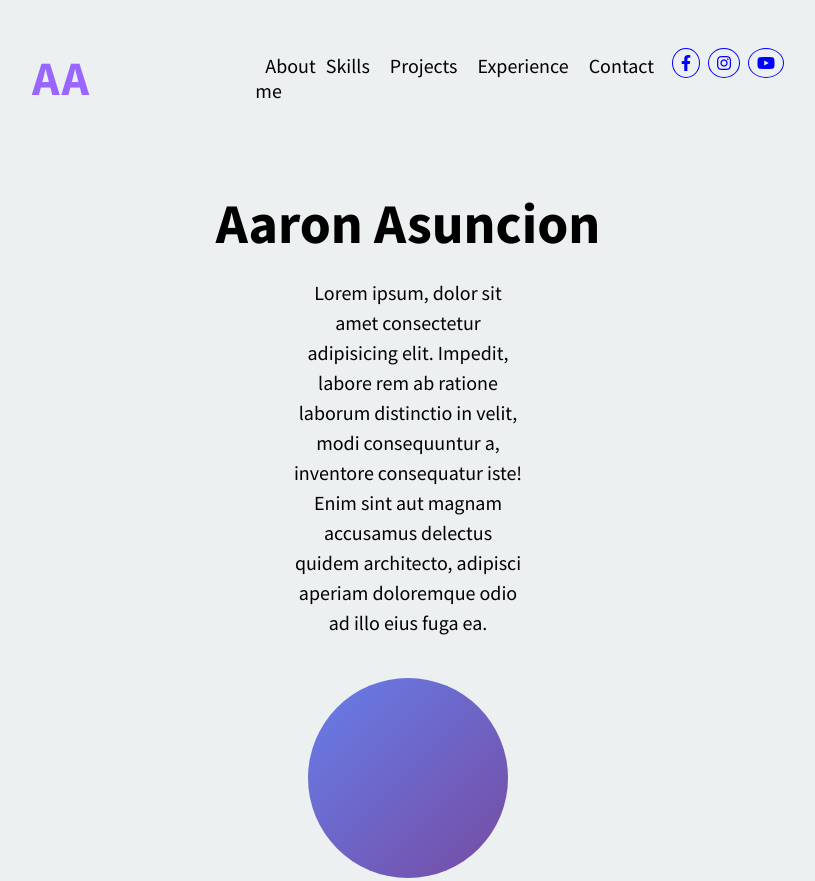
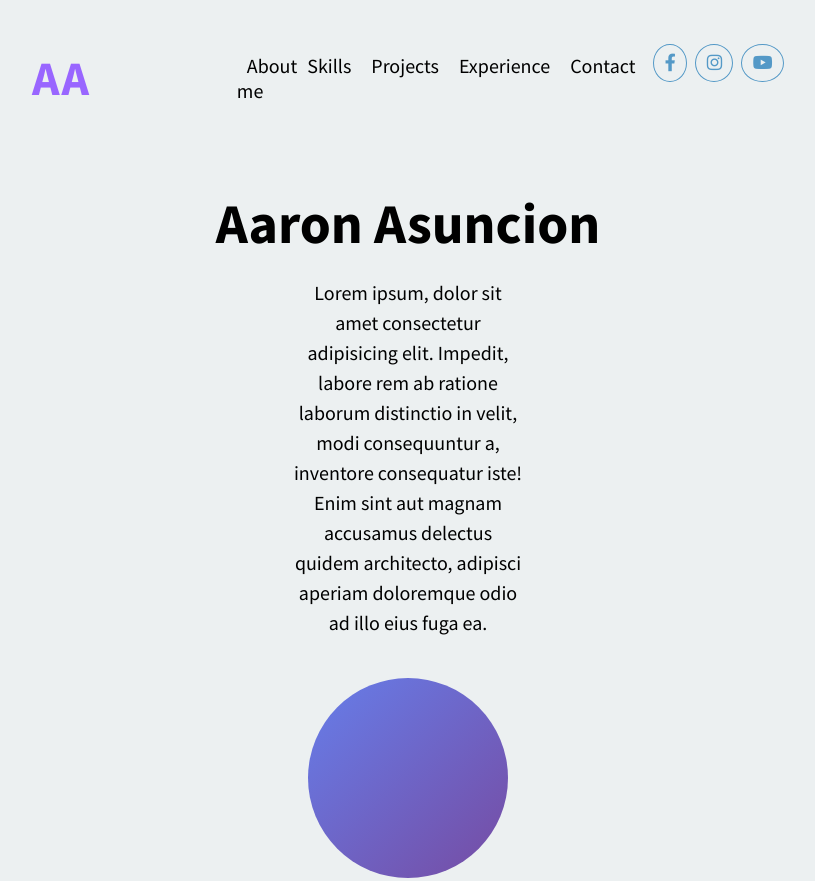
Before and after one commit to aaronpasuncion/CSSGrid_PortfolioTemplate, a website: page dist/index.html in a window 1280 px wide. Shown: the top 881 px of the page, without its empty margins (232-1047 px from the left). Drawn offline with Linux system fonts and the light colour scheme.

Commit message:
added media links to the mobile device overlay navigation menu

```diff
--- a/scss/main.scss
+++ b/scss/main.scss
@@ -50,19 +50,6 @@ body {
       margin: 0 0.5em;
       &:hover {
         color: #9966ff;
-      }
-    }
-    .media-link {
-      color: blue;
-      align-self: center;
-      padding: 0.25em 0.5em;
-      border: 1px solid blue;
-      border-radius: 50%;
-      margin-left: 0.5em;
-      transition: 0.5s all ease-out;
-      &:hover {
-        background: blue;
-        color: #fff;
       }
     }
   }
@@ -432,6 +419,22 @@ p {
 }
 
 /* COMPONENTS */
+.media-link {
+  color: #5499c7;
+  align-self: center;
+  padding: 0.5em 0.65em;
+  border: 1px solid #5499c7;
+  border-radius: 50%;
+  margin-left: 0.5em;
+  transition: 0.5s all ease-out;
+  &:hover {
+    background: #5499c7;
+    color: #fff;
+  }
+  .fab {
+    font-size: 1.1em;
+  }
+}
 
 .flex {
   display: flex;
```
Also changed, not shown: dist/css/main.css, dist/index.html.
